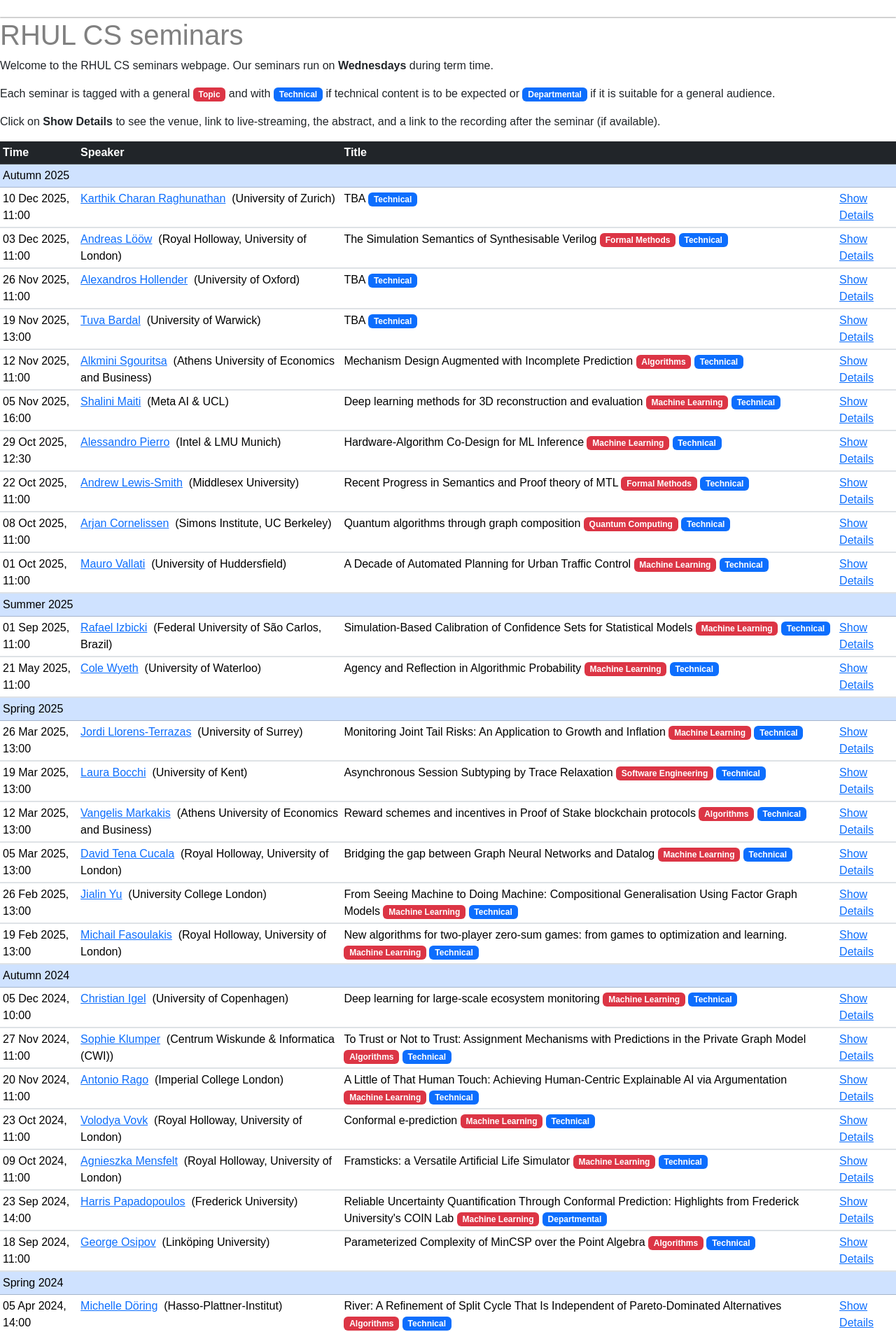
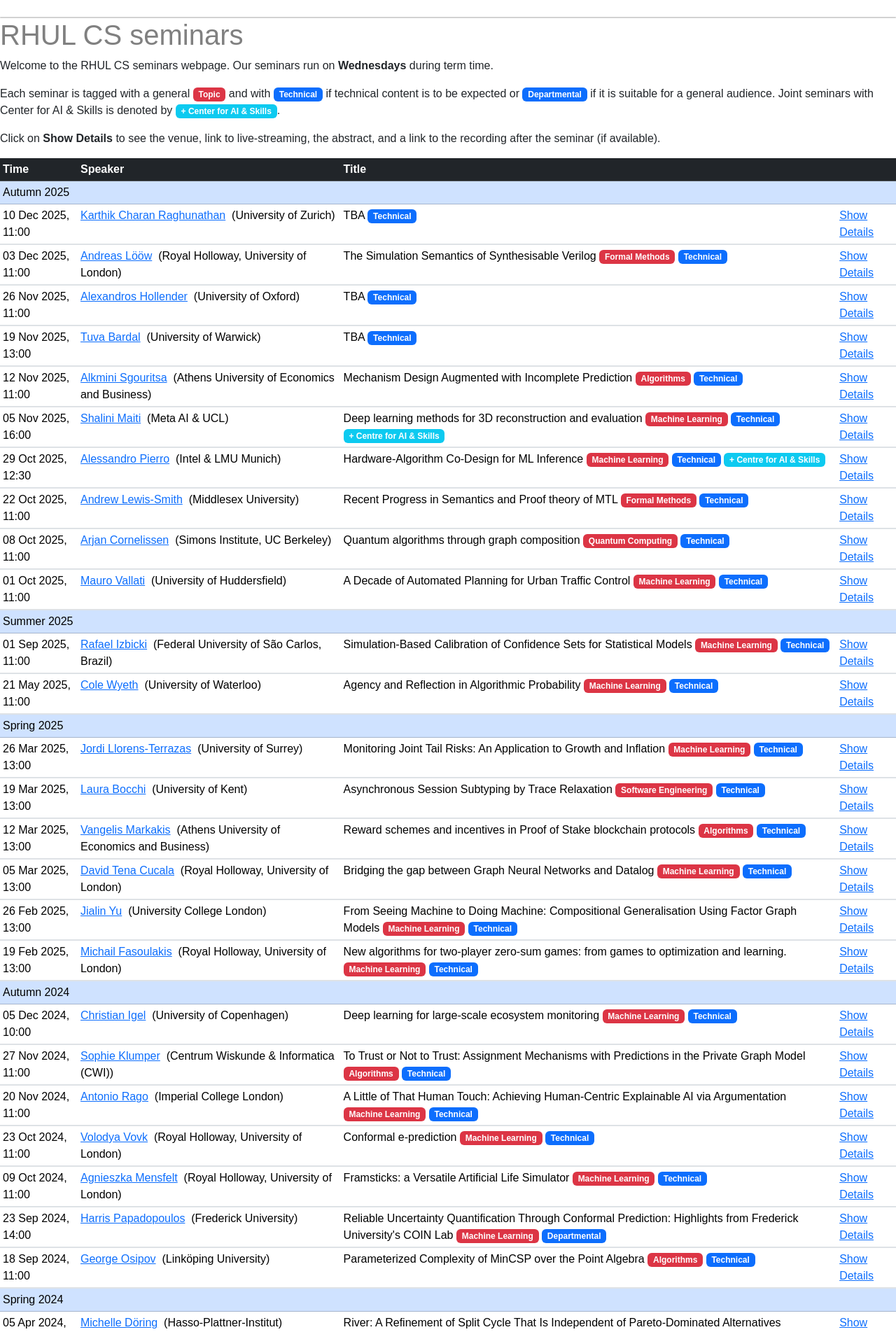
Before and after one commit to rhul-cs-seminars/rhul-cs-seminars.github.io, a Jekyll site: the page built from index.md, in a window 1280 px wide. Shown: the top 1903 px of the page at 70% size. Built offline with Jekyll 4.4.1, drawn with Linux system fonts in a browser that asks for light colours.

Commit message:
Adding filtering for center for AI and skills

```diff
--- a/_config.yml
+++ b/_config.yml
@@ -3,7 +3,7 @@ domain: rhul-cs-seminars.github.io       # if you want to force HTTPS, specify t
 url: https://rhul-cs-seminars.github.io  # the base hostname and protocol for your site, e.g. http://example.com
 email: anand.subramoney@rhul.ac.uk
 
-term: Autumn 24/25
+term: Autumn 25/26
 
 exclude:
   - README.md
--- a/_includes/schedule.html
+++ b/_includes/schedule.html
@@ -1,4 +1,3 @@
-
 <table class="table table-sm">
     <thead class="table-dark">
         <tr>
@@ -12,13 +11,22 @@
     {% assign talk_id = 0 %}
     {% assign collections = site.collections | where_exp: "collection", "collection.label != 'posts'"  | sort: "order" %}
     {% for collection in collections %}
+        {% assign found = false %}
+        {% for seminar in collection.docs %}
+            {% if seminar.tags contains include.tag %}
+                {% assign found = true %}
+            {% endif %}
+        {% endfor %}
+        {% if found or include.tag == nil %}
             <tr  class="table-primary">
                 <td colspan="4">
                     {{ collection.name }}
                 </td>
             </tr>
+        {% endif %}
         {% assign sorted_seminars = collection.docs | sort: "date" | reverse %}
         {% for seminar in sorted_seminars %}
+            {% if include.tag == nil or seminar.tags contains include.tag %}
                 {% assign heading_id = "heading" | append: talk_id %}
                 {% assign collapse_id = "collapse" | append: talk_id %}
                 <tr scope="row">
@@ -33,6 +41,9 @@
                         {% endif %}
                         <span class="badge bg-danger">{{ seminar.topic }}</span>
                         <span class="badge bg-primary">{{ seminar.type }}</span>
+                        {% for tag in seminar.tags %}
+                            <span class="badge bg-info">{{ tag }}</span>
+                        {% endfor %}
                     </td>
                     <td>
                         {% if seminar.venue or seminar.abstract %}
@@ -57,6 +68,7 @@
                     </td>
                 </tr>
                 {% assign talk_id = talk_id | plus: 1 %}
+            {% endif %}
         {% endfor %}
     {% endfor %}
 
--- a/_includes/title.html
+++ b/_includes/title.html
@@ -1,6 +1,8 @@
 <h1>RHUL CS seminars</h1>
 <p>Welcome to the RHUL CS seminars webpage. Our seminars run on <strong>Wednesdays</strong> during term time. </p>
 
-<p>Each seminar is tagged with a general <span class="badge bg-danger">Topic</span> and with <span class="badge bg-primary">Technical</span> if technical content is to be expected or <span class="badge bg-primary">Departmental</span> if it is suitable for a general audience.</p>
+<p>Each seminar is tagged with a general <span class="badge bg-danger">Topic</span> and with <span class="badge bg-primary">Technical</span> if technical content is to be expected or <span class="badge bg-primary">Departmental</span> if it is suitable for a general audience.
+Joint seminars with Center for AI & Skills is denoted by <span class="badge bg-info">+ Center for AI & Skills</span>.
+</p>
 
 <p>Click on <strong>Show Details</strong> to see the venue, link to live-streaming, the abstract, and a link to the recording after the seminar (if available). </strong></p>
--- a/_layouts/schedule.html
+++ b/_layouts/schedule.html
@@ -13,7 +13,7 @@ layout: main
         <!-- </div> -->
     </div>
     <div class="card-body">
-        {% include schedule.html  %}
+        {% include schedule.html tag=page.tag  %}
 </div>
 <div class="card-footer text-muted">
     <p> Link to ICS calendar:
--- /dev/null
+++ b/ai-and-skills/assets/css/styles.scss
@@ -0,0 +1,4 @@
+---
+---
+
+@import "base";
--- a/seminars/_autumn_25/alessandro-pierro.yaml
+++ b/seminars/_autumn_25/alessandro-pierro.yaml
@@ -1,6 +1,8 @@
 ---
 topic: Machine Learning
 type: Technical
+tags:
+  - + Centre for AI & Skills
 title: >
   Hardware-Algorithm Co-Design for ML Inference
 speaker: Alessandro Pierro
--- a/seminars/_autumn_25/shalini-maiti.yaml
+++ b/seminars/_autumn_25/shalini-maiti.yaml
@@ -1,6 +1,8 @@
 ---
 topic: Machine Learning
 type: Technical
+tags:
+  - + Centre for AI & Skills
 title: >
   Deep learning methods for 3D reconstruction and evaluation
 speaker: Shalini Maiti
```
Also changed, not shown: ai-and-skills/assets/js/main.js (added, +8 -0 lines), ai-and-skills/index.md (added, +4 -0 lines), 1 other file. Lines whose indentation alone changed are shown as unchanged.
